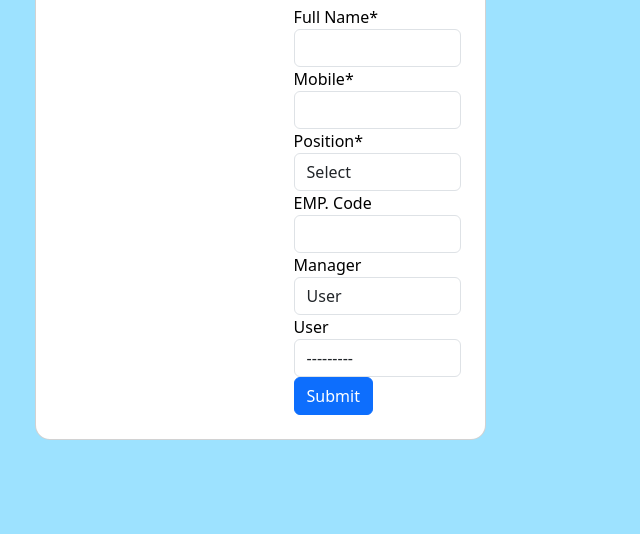
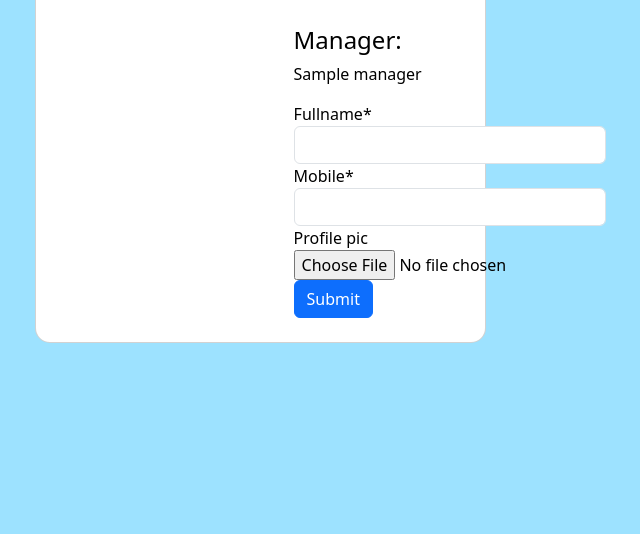
Before and after one commit to sathwik124/employee-management, a Django app: template employee_project/employee_register/templates/employee_register/profile.html in a window 1280 px wide. Shown: the part 322-856 px from the top of the page, without its empty margins (380-1020 px from the left). Run offline with Django 4.2, Linux system fonts and the light colour scheme; tables that the repository leaves empty hold one stand-in row (values such as "Sample post"); the template is opened without the code that fills it: values that come from a table or form of the project are taken from there, most other values are stand-ins (such as "Sample title", 1, 10 or a date in 2020); some libraries are stand-ins or nearby versions.

Commit message:
modified forms logiic

```diff
--- a/employee_project/employee_register/forms.py
+++ b/employee_project/employee_register/forms.py
@@ -7,7 +7,7 @@
 
     class Meta:
         model=Employee
-        fields='__all__'
+        exclude = ["profile_pic","user"]
         labels= {
             'fullname':'Full Name',
             'emp_code':'EMP. Code'
@@ -17,10 +17,17 @@
         super(Employeeform,self).__init__(*args,**kwargs)
         self.fields['position'].empty_label = "Select"
         self.fields['emp_code'].required=False
-        self.fields['user'].required = False
-        self.fields['profile_pic'].required = False
-        self.fields['manager'].required = False
+
 class CreateUserForm(UserCreationForm):
     class Meta:
         model = User
         fields = ['username','email','password1','password2']
+
+class ProfileForm(forms.ModelForm):
+
+    class Meta:
+        model=Employee
+        fields = ['fullname','mobile','profile_pic']
+        def __init__(self,*args,**kwargs):
+            super(Employeeform,self).__init__(*args,**kwargs)
+            self.fields['profile_pic'].required = False
--- a/employee_project/employee_register/templates/employee_register/employee_form.html
+++ b/employee_project/employee_register/templates/employee_register/employee_form.html
@@ -17,9 +17,6 @@
         <div class="col-md-4">
             {{form.manager|as_crispy_field}}
         </div>
-        <div class="col-md-4">
-            {{form.user|as_crispy_field}}
-        </div>
     </div>
     <div class="row">
         <div class="col-md-8">
--- a/employee_project/employee_register/templates/employee_register/profile.html
+++ b/employee_project/employee_register/templates/employee_register/profile.html
@@ -24,10 +24,7 @@
                         {%csrf_token%}
                         {{form.fullname|as_crispy_field}}
                         {{form.mobile|as_crispy_field}}
-                        {{form.position|as_crispy_field}}
-                        {{form.emp_code|as_crispy_field}}
-                        {{form.manager|as_crispy_field}}
-                        {{form.user|as_crispy_field}}
+                        {{form.profile_pic|as_crispy_field}}
                         <input class="btn btn-primary" type="submit" name="Update Information">
                     </form>
                   </div>
--- a/employee_project/employee_register/views.py
+++ b/employee_project/employee_register/views.py
@@ -1,5 +1,5 @@
 from django.shortcuts import render,redirect
-from .forms import Employeeform,CreateUserForm
+from .forms import Employeeform,CreateUserForm,ProfileForm
 from .models import Employee
 from .filters import OrderFilter
 from django.contrib.auth.forms import UserCreationForm
@@ -95,9 +95,9 @@
 @allowed_users('employees')
 def profilePage(request):
     emp = request.user.employee
-    form = Employeeform(instance = emp)
+    form = ProfileForm(instance=emp)
     if request.method == 'POST':
-        form=Employeeform(request.POST,request.FILES,instance = emp)
+        form=ProfileForm(request.POST,request.FILES,instance = emp)
     if form.is_valid():
         form.save()
     context = {'form':form,'emp':emp}
```
